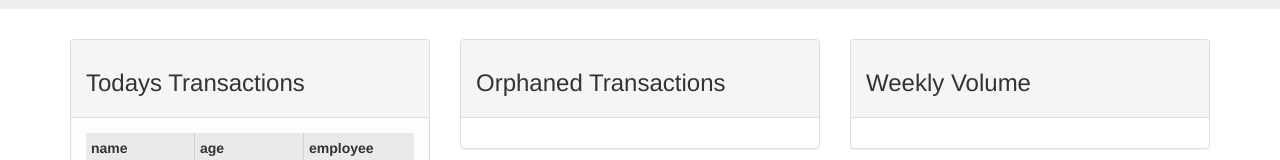
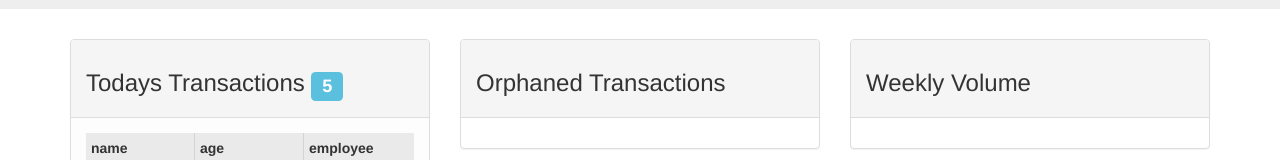
Before and after one commit to shepparddean/dashboard, a website: page public/index.html in a window 1280 px wide. Shown: the part 372-532 px from the top of the page. Drawn offline with Linux system fonts and the light colour scheme.

Commit message:
Prior to mssql driver

```diff
--- a/public/index.html
+++ b/public/index.html
@@ -68,7 +68,7 @@
                     <div class="col-md-4">
                         <div class="panel panel-default">
                             <div class="panel-heading">
-                                <h3>Todays Transactions</h3>
+                                <h3>Todays Transactions <span class="label label-info">{{ myData.length }}</span></h3>
                             </div>
                             <div class="panel-body" ng-grid="gridOptions">
 
```
